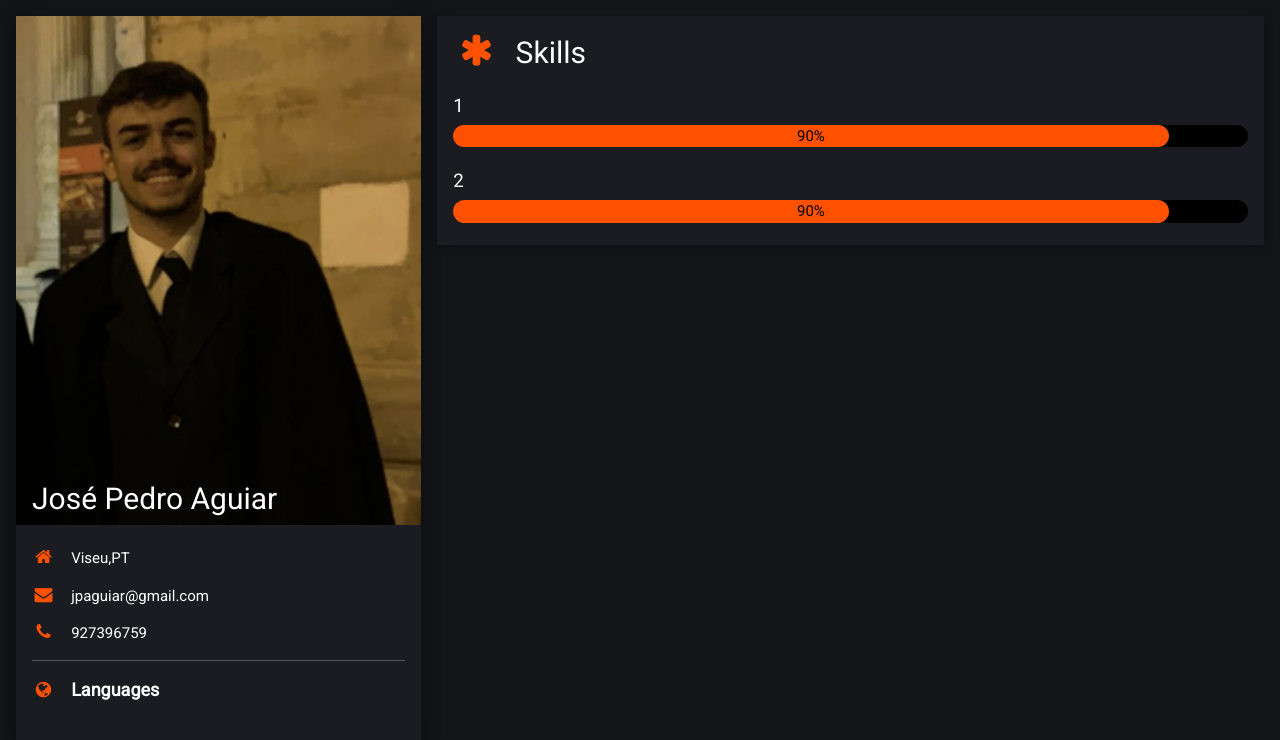
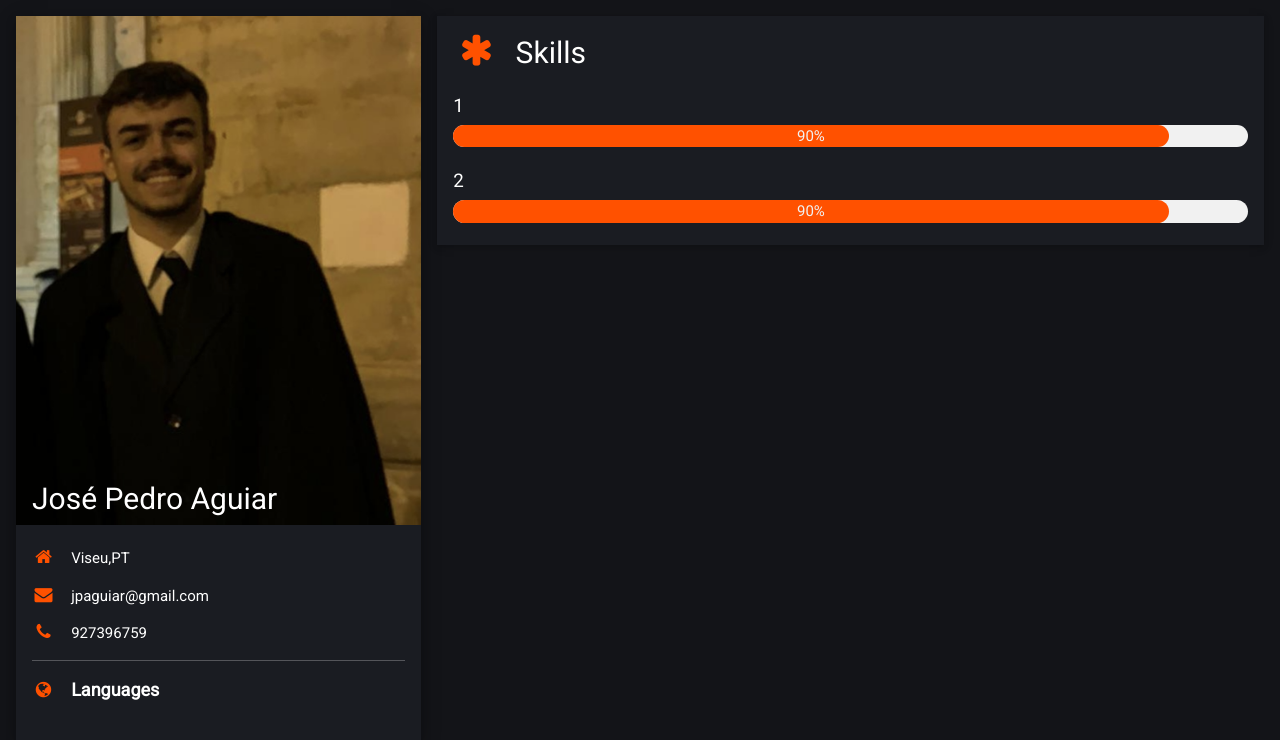
Before and after one commit to josePedroAguiar/PersonalPortfolio, a Django app: page /cv/ in a window 1280 px wide. Shown: the part 80-820 px from the top of the page. Run offline with Django 3.2, Linux system fonts and the light colour scheme; data comes from the database, SQL or seed files in the repository; data that the repository does not hold is empty.

```diff
--- a/cv/templates/cv/cv.html
+++ b/cv/templates/cv/cv.html
@@ -69,9 +69,9 @@
                     <p class="w3-large w3-text-theme"><b><i class="fa fa-globe fa-fw w3-margin-right " style="color: #ff5100;"></i>Languages</b></p>
                     {% for language in languages %}
                         <p>{{language.name}}</p>
-                        <div class="w3-black w3-round-xlarge w3-small">
+                        <div class="w3-light-grey w3-round-xlarge w3-small">
                             <div class="w3-container w3-center w3-round-xlarge" style="width:{{language.perc}};background-color:#ff5100;">
-                                <div class="w3-center w3-text-black">{{language.perc}}</div>
+                                <div class="w3-center w3-text-light-grey">{{language.perc}}</div>
                             </div>
                         </div>
                     {% endfor %}
@@ -124,9 +124,9 @@
                     {% for skill in skills %}
 
                         <h5>{{skill.name}}</h5>
-                        <div class="w3-black w3-round-xxlarge w3-medium">
+                        <div class="w3-light-grey w3-round-xxlarge w3-medium">
                             <div class="w3-container w3-center w3-round-xxlarge" style="width:{{skill.perc}};background-color:#ff5100;">
-                                <div class="w3-center w3-text-black">{{skill.perc}}</div>
+                                <div class="w3-center w3-text-light-grey">{{skill.perc}}</div>
                             </div>
                         </div>
                         <br>
```
